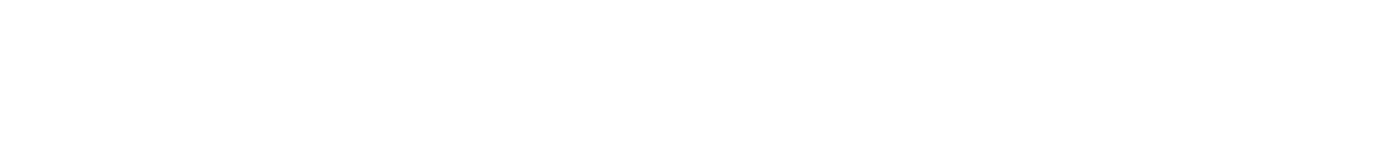
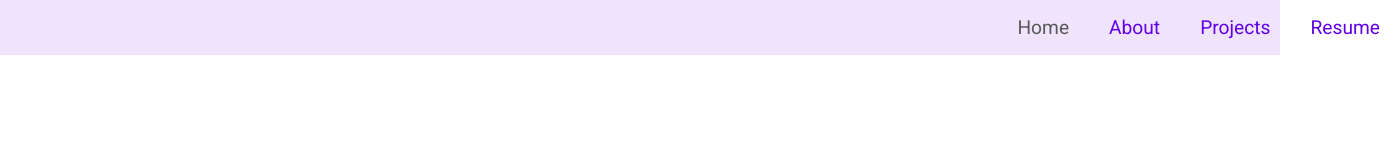
Before and after one commit to daniela-gutierrezz/portfolio1, a plain HTML site: page index.html in a window 1280 px wide. Shown: the whole page, 1400 px wide, since content can reach past the window. Drawn offline with Linux system fonts and the light colour scheme.

Commit message:
page 11stoppoint

```diff
--- a/css/style.css
+++ b/css/style.css
@@ -1,6 +1,43 @@
 body {
+margin:0;
+font-family: "Roboto", sans-serif;
+color: var(--Gray);
+}
 
+body {
+    margin: 0;
+}
 
-font-family: "Roboto", sans-serif;
+.topNave {
+    background-color: var(--Primary-extra-light);
+}
 
+.navContainer {
+    display: flex;
+    justify-content: space-between;
+    align-items: center;
+    width: 1400px;
+    margin:auto;
 }
+
+ul.nav {
+    list-style-type: none;
+    padding:0;
+    display: flex;
+}
+
+.navItem {
+    padding:16px 20px;
+    text-decoration: none;
+    font-size: var(--font-size-navigation);
+    color: var(--Primary);
+    }
+
+.navItem:hover {
+   color: var(--Primary-dark);
+   background-color: var(--Secondary-light);
+}
+
+.navItem.selected{
+    color:var(--Secondary--dark);
+}
--- a/index.html
+++ b/index.html
@@ -0,0 +1,25 @@
+<!DOCTYPE html>
+<html lang="en">
+<head>
+    <meta charset="UTF-8">
+    <meta name="viewport" content="width=device-width, initial-scale=1.0">
+    <link rel="stylesheet" href="./css/variables.css">
+    <link rel="stylesheet" href="./css/style.css">
+    <title>Home</title>
+</head>
+<body>
+ <nav class="topNave">
+    <div class="navContainer">
+     <a href="./index.html" class="logo">
+    <img src="./img/logo.png" alt="">
+     </a>
+     <ul class="nav">
+     <li><a href="./index.html" class="navItem selected">Home</a></li>
+     <li><a href="#" class="navItem">About</a></li>
+     <li><a href="#" class="navItem">Projects</a></li>
+     <li><a href="#" class="navItem">Resume</a></li>
+    </ul>
+    </div>
+ </nav>
+</body>
+</html>
```
